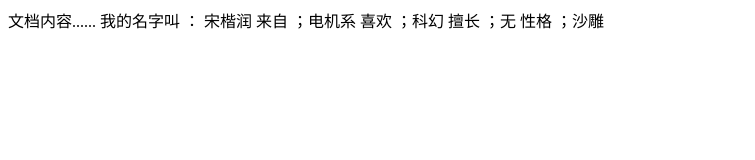
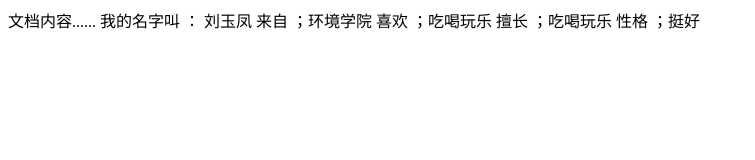
Before and after one commit to THUlyf/THUlyf.github.io, a plain HTML site: page index.html in a window 1280 px wide. Shown: the whole page, without its empty margins (0-755 px from the left). Drawn offline with Linux system fonts and the light colour scheme.

Commit message:
Update index.html

```diff
--- a/index.html
+++ b/index.html
@@ -16,15 +16,15 @@
 
 文档内容......
 
-我的名字叫  ：    宋楷润
+我的名字叫  ： 刘玉凤
 
-来自 ；电机系
+来自 ；环境学院
 
-喜欢 ；科幻
+喜欢 ；吃喝玩乐
 
-擅长 ；无
+擅长 ；吃喝玩乐
 
-性格 ；沙雕
+性格 ；挺好
 
 
 
```
